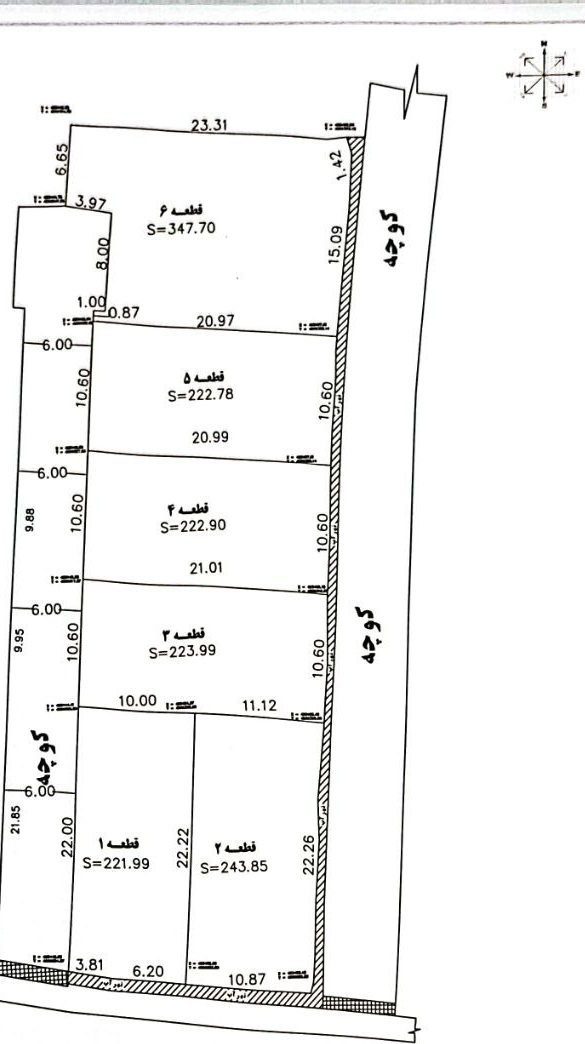
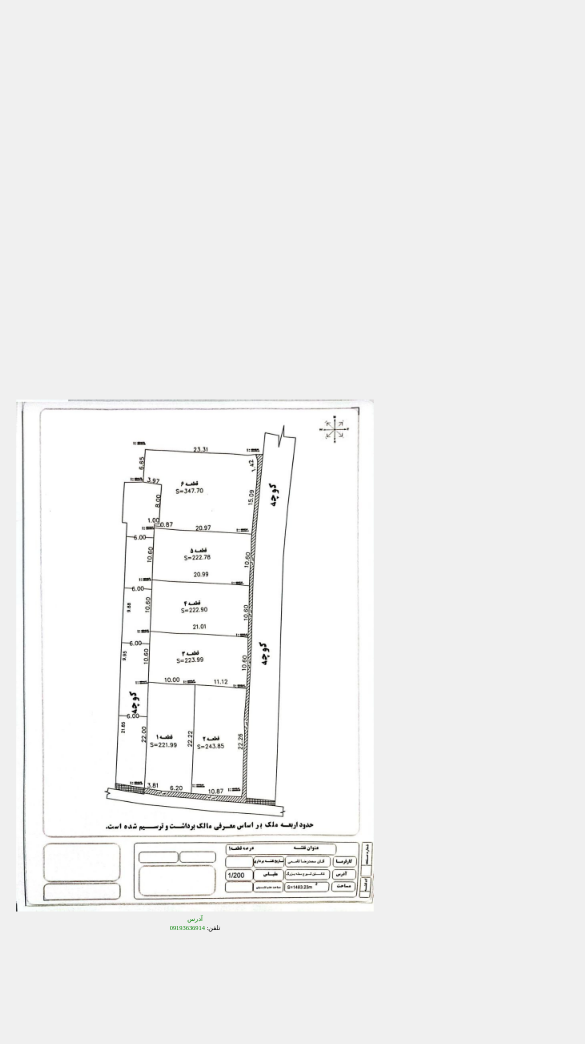
Before and after one commit to Ali-Ghasemi-Tech/kiwi, a plain HTML site: page index.html in a window 390 px wide. Shown: the top 1044 px of the page, 585 px wide, since content can reach past the window. Drawn offline with Linux system fonts and the light colour scheme.

Commit message:
responsive

```diff
--- a/style.css
+++ b/style.css
@@ -19,3 +19,17 @@ a{
   text-decoration: none;
   color: green;
 }
+
+
+@media screen and (max-width: 1000px) {
+  body{
+    scale: 0.6;
+  }
+}
+
+@media screen and (max-width: 800px) {
+  body{
+    scale: 0.4;
+    padding-bottom: 0.5vw;
+  }
+}
```
